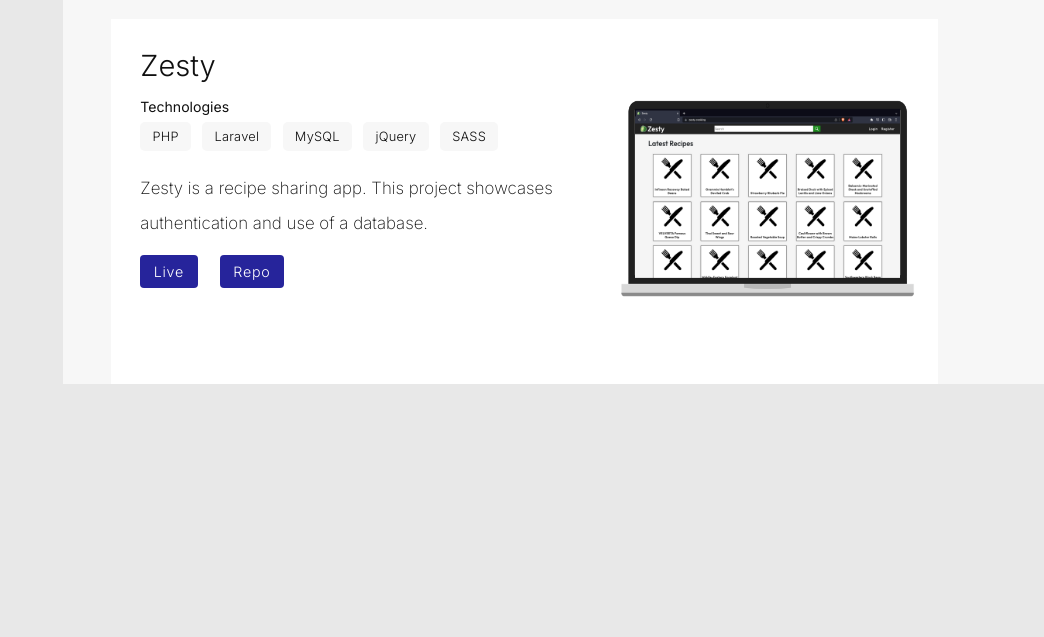
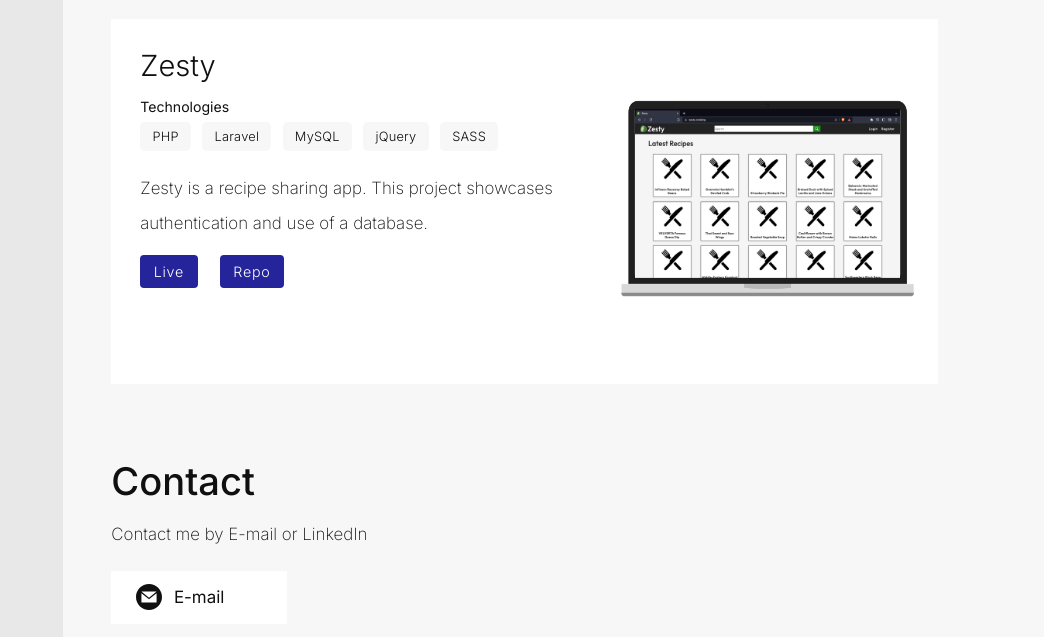
Before and after one commit to SethShoemaker/portfolio, a website built with webpack: page src/index.html in a window 1280 px wide. Shown: the part 1656-2293 px from the top of the page, without its empty margins (236-1280 px from the left). Before the commit the page ends 2040 px from the top, so only its background shows below. Built offline with nearby package versions, Linux system fonts and the light colour scheme.

Commit message:
Added contact section

```diff
--- a/src/index.html
+++ b/src/index.html
@@ -57,6 +57,18 @@
             <h2>Projects</h2>
             <ul id="projects-list"></ul>
         </section>
+        <section id="contact">
+            <h2>Contact</h2>
+            <span>Contact me by E-mail or LinkedIn</span>
+            <a href="mailto:connect@sethshoemaker.com">
+                <img src="images/icons/email-dark.svg" alt="">
+                E-mail
+            </a>
+            <a href="https://www.linkedin.com/in/seth--shoemaker/" target="_blank">
+                <img src="images/icons/linkedin-dark.svg" alt="">
+                LinkedIn
+            </a>
+        </section>
     </main>
 </body>
 </html>
--- a/src/sass/main.scss
+++ b/src/sass/main.scss
@@ -23,6 +23,7 @@ $ContentLeftPadding: calc(0.95rem + 2.6vw);
 @import './sections/home.scss';
 @import './sections/skills.scss';
 @import './sections/projects.scss';
+@import './sections/contact.scss';
 
 @import './sidebar.scss';
 
--- /dev/null
+++ b/src/sass/sections/contact.scss
@@ -0,0 +1,33 @@
+section#contact{
+
+    padding-bottom: calc(2rem + 3vw);
+
+    h2{
+        padding-top: calc(3rem + 2vw);
+        @include section-title;
+    }
+
+    span{
+        margin-top: calc(0.5rem + 0.4vw);
+        display: block;
+        @include p;
+    }
+
+    a{
+        display: flex;
+        align-items: center;
+
+        height: calc(2.5rem + 1vw);
+        width: calc(7rem + 5vw);
+        padding: 0 calc(0.75rem + 1vw);
+        margin-top: calc(1rem + 0.3vw);
+
+        font-size: calc(0.9rem + 0.2vw);
+        background-color: $TrueWhite;
+
+        img{
+            max-height:calc(1.2rem + 0.5vw);
+            padding-right: calc(0.6rem + 0.2vw);
+        }
+    }
+}
```
Also changed, not shown: src/images/icons/email-dark.svg (added), src/images/icons/linkedin-dark.svg (added), 1 other file.
